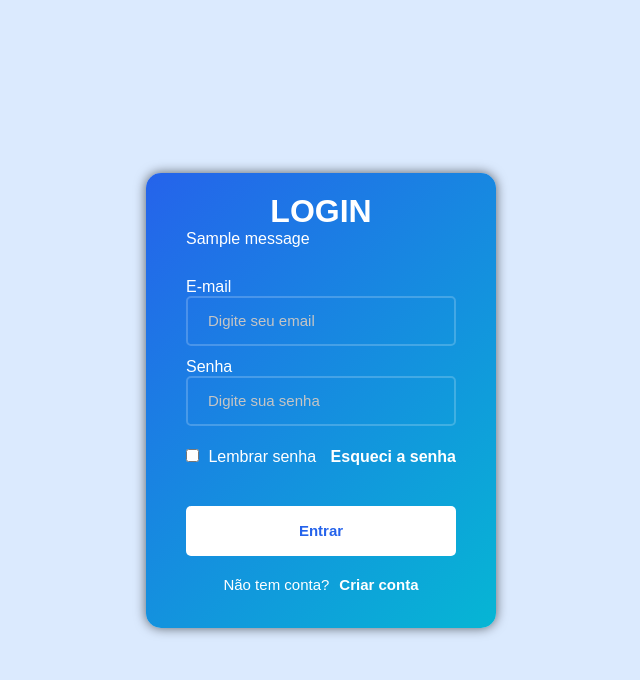
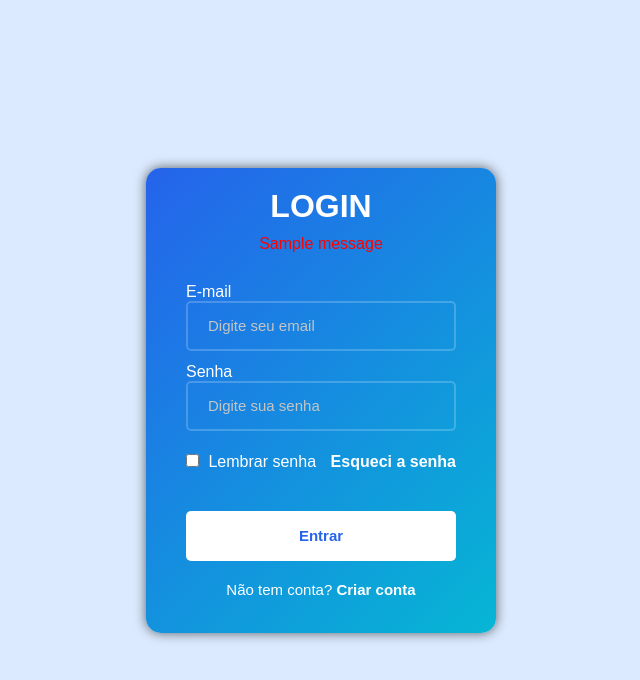
Before and after one commit to Erbeson-Brito/Meu-Projeto, a Flask app: page /login in a window 1280 px wide. Shown: the top 680 px of the page, without its empty margins (319-959 px from the left). Run offline with Flask 3, Linux system fonts and the light colour scheme; tables that the repository leaves empty hold one stand-in row (values such as "Sample post"); one stand-in notice (Sample message) is shown.

Commit message:
Add files via upload

```diff
--- /dev/null
+++ b/meusite/requirements.txt
@@ -0,0 +1 @@
+flask
--- a/meusite/static/cadastro.css
+++ b/meusite/static/cadastro.css
@@ -25,6 +25,12 @@ body{
 
 .container h1{
     text-align: center;
+}
+
+.alertaMSG{
+    margin-top: 10px;
+    text-align: center;
+    color: red;
 }
 
 .input-box{
--- a/meusite/static/login.css
+++ b/meusite/static/login.css
@@ -24,6 +24,12 @@ body{
 
 .container h1{
     text-align: center;
+}
+
+.alertaMSG{
+    margin-top: 10px;
+    text-align: center;
+    color: red;
 }
 
 .input-box{
@@ -95,7 +101,6 @@ body{
     font-weight: 600;
     color: white;
     text-decoration: none;
-    margin: 0 0 0 10px;
 }
 
 .registro a:hover{
--- a/meusite/templates/login.html
+++ b/meusite/templates/login.html
@@ -10,9 +10,11 @@
     <main>
         <div class="container">
             <h1>LOGIN</h1>
-            {% with mensagens = get_flashed_messages() %}
-                {% for m in mensagens %}<p>{{ m }}</p>{% endfor %}
-            {% endwith %}
+            <div class="alertaMSG">
+                {% with mensagens = get_flashed_messages() %}
+                    {% for m in mensagens %}<p>{{ m }}</p>{% endfor %}
+                {% endwith %}
+            </div>
             <form action="{{ url_for('login') }}" method="POST">
                 <div class="input-box">
                     <label for="usuario">E-mail
@@ -32,7 +34,7 @@
                 </div>
                 <button type="submit" class="entrar">Entrar</button>
                 <div class="registro">
-                    <p>Não tem conta?<a href="{{ url_for('cadastro') }}">Criar conta</a></p>
+                    <p>Não tem conta? <a href="{{ url_for('cadastro') }}">Criar conta</a></p>
                 </div>
             </form>
         </div>
```
Also changed, not shown: meusite/templates/cadastro.html (+6 -4 lines).
